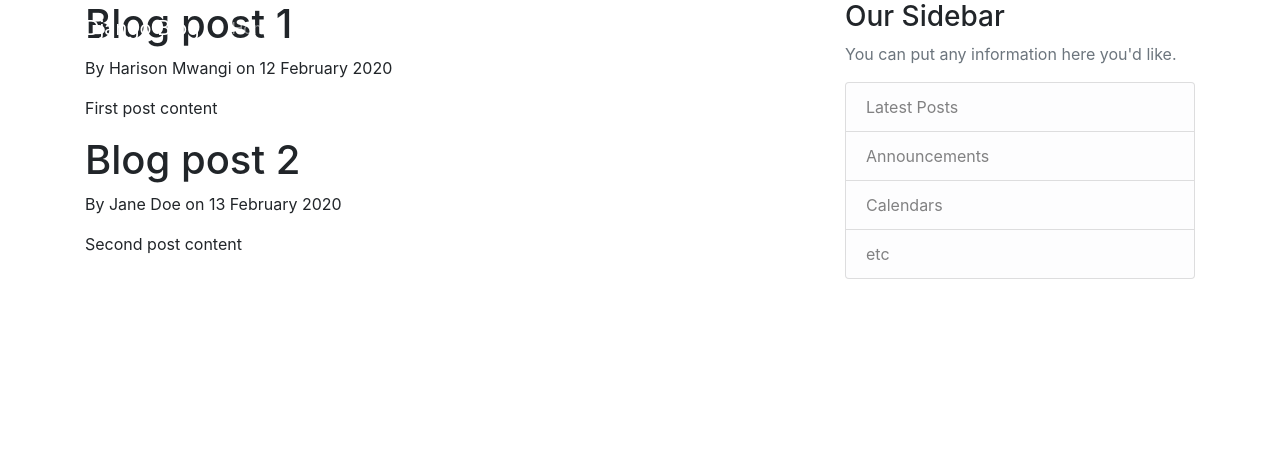
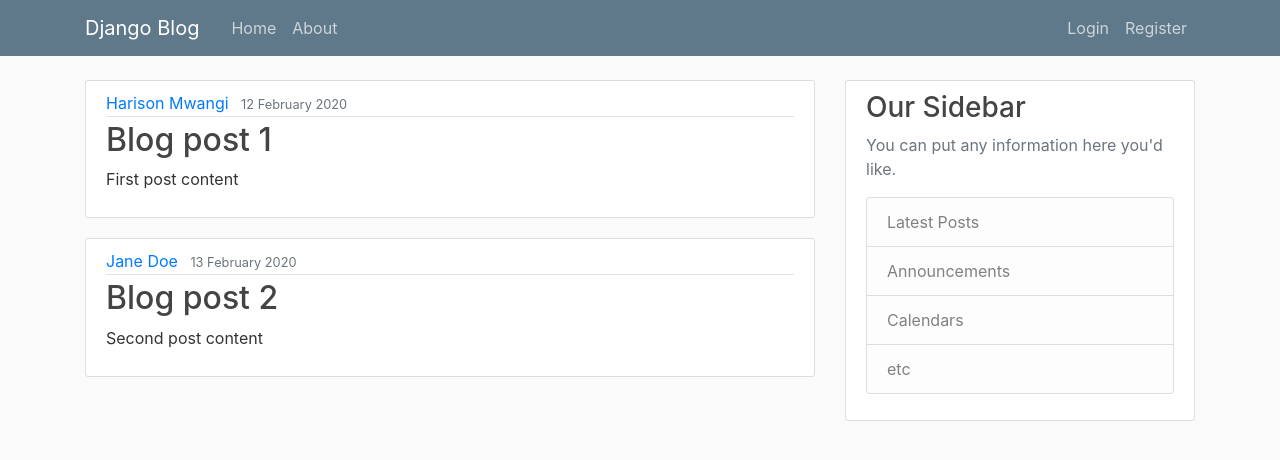
Before and after one commit to harisonmg/django-blog, a Django app: page / in a window 1280 px wide. Shown: the top 460 px of the page. Run offline with Django 3.2, Linux system fonts and the light colour scheme; some libraries are stand-ins or nearby versions.

Commit message:
Added CSS and applied styling to blog homepage
Added main.css to static/blog directory.

Loaded static files to base.html

Added a stylesheet link to base.html

Styled posts by adding some custom CSS classes and Bootstrap classes

```diff
--- /dev/null
+++ b/blog/static/blog/main.css
@@ -0,0 +1,84 @@
+body {
+  background: #fafafa;
+  color: #333333;
+  margin-top: 5rem;
+}
+
+h1, h2, h3, h4, h5, h6 {
+  color: #444444;
+}
+
+ul {
+  margin: 0;
+}
+
+.bg-steel {
+  background-color: #5f788a;
+}
+
+.site-header .navbar-nav .nav-link {
+  color: #cbd5db;
+}
+
+.site-header .navbar-nav .nav-link:hover {
+  color: #ffffff;
+}
+
+.site-header .navbar-nav .nav-link.active {
+  font-weight: 500;
+}
+
+.content-section {
+  background: #ffffff;
+  padding: 10px 20px;
+  border: 1px solid #dddddd;
+  border-radius: 3px;
+  margin-bottom: 20px;
+}
+
+.article-title {
+  color: #444444;
+}
+
+a.article-title:hover {
+  color: #428bca;
+  text-decoration: none;
+}
+
+.article-content {
+  white-space: pre-line;
+}
+
+.article-img {
+  height: 65px;
+  width: 65px;
+  margin-right: 16px;
+}
+
+.article-metadata {
+  padding-bottom: 1px;
+  margin-bottom: 4px;
+  border-bottom: 1px solid #e3e3e3
+}
+
+.article-metadata a:hover {
+  color: #333;
+  text-decoration: none;
+}
+
+.article-svg {
+  width: 25px;
+  height: 25px;
+  vertical-align: middle;
+}
+
+.account-img {
+  height: 125px;
+  width: 125px;
+  margin-right: 20px;
+  margin-bottom: 16px;
+}
+
+.account-heading {
+  font-size: 2.5rem;
+}
--- a/blog/templates/blog/base.html
+++ b/blog/templates/blog/base.html
@@ -1,3 +1,5 @@
+{% load static %} <!-- Load static files from the static directory-->
+
 <!doctype html>
 <html lang="en">
   <head>
@@ -8,11 +10,15 @@
     <!-- Bootstrap CSS -->
     <link rel="stylesheet" href="https://stackpath.bootstrapcdn.com/bootstrap/4.4.1/css/bootstrap.min.css" integrity="sha384-Vkoo8x4CGsO3+Hhxv8T/Q5PaXtkKtu6ug5TOeNV6gBiFeWPGFN9MuhOf23Q9Ifjh" crossorigin="anonymous">
 
+    <link rel="stylesheet" type="text/css" href="{% static 'blog/main.css' %}">
+
     {% if title %}
 	    <title>Django Blog - {{ title }} </title>
     {% else %}
         <title>Django Blog </title>
     {% endif %}
+
+
 
   </head>
 
--- a/blog/templates/blog/home.html
+++ b/blog/templates/blog/home.html
@@ -3,9 +3,16 @@
 {% block content %}
 
     {% for post in posts %}
-        <h1> {{ post.title }} </h1>
-        <p>By {{ post.author }} on {{ post.date_posted }} </p>
-        <p> {{ post.content }} </p>
+        <article class="media content-section">
+        <div class="media-body">
+            <div class="article-metadata">
+            <a class="mr-2" href="#">{{ post.author }}</a>
+            <small class="text-muted">{{ post.date_posted }}</small>
+            </div>
+            <h2><a class="article-title" href="#">{{ post.title }}</a></h2>
+            <p class="article-content">{{ post.content }}</p>
+        </div>
+        </article>
     {% endfor %}
 
 {% endblock content %}
```
